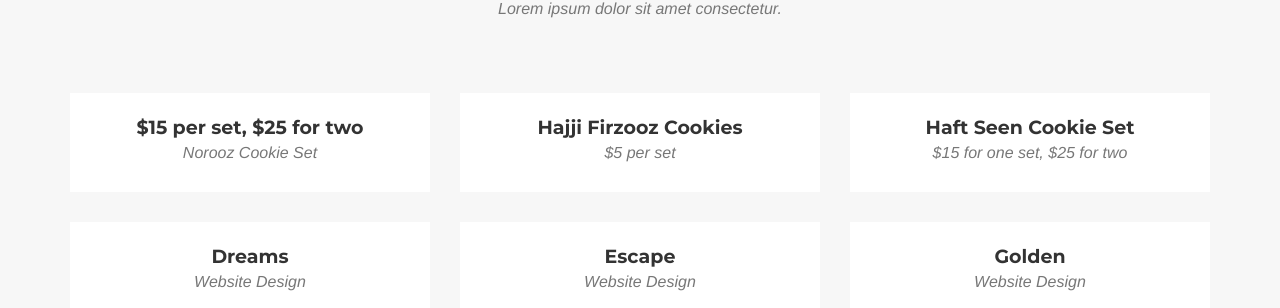
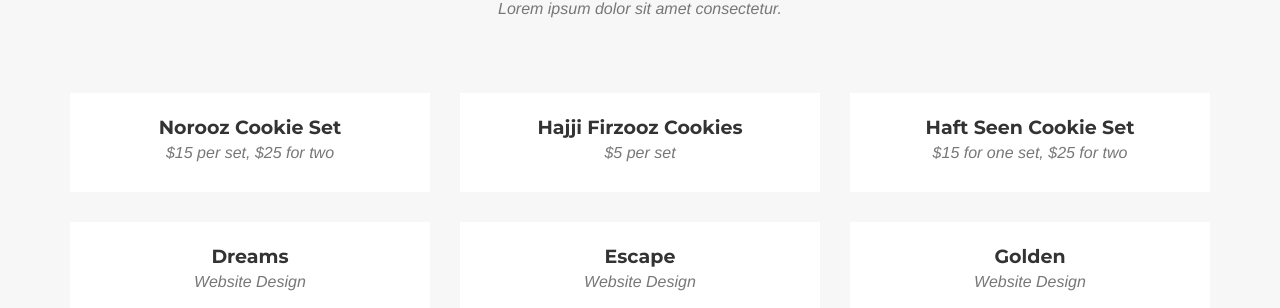
Before and after one commit to DEB72/Cookie, a Jekyll site: the page built from _posts/2014-07-15-project-4.markdown, in a window 1280 px wide and 900 px high, scrolled down 1541 px. Shown: the part 144-452 px from the top of the window. Built offline with Jekyll 4.4.1, drawn with Linux system fonts in a browser that asks for light colours; some web fonts are replaced.

```diff
--- a/_posts/2014-07-15-project-4.markdown
+++ b/_posts/2014-07-15-project-4.markdown
@@ -1,6 +1,6 @@
 ---
-title: $15 per set, $25 for two
-subtitle: Norooz Cookie Set
+title: Norooz Cookie Set
+subtitle: $15 per set, $25 for two
 layout: default
 modal-id: 4
 date: 2018-03-22
```
